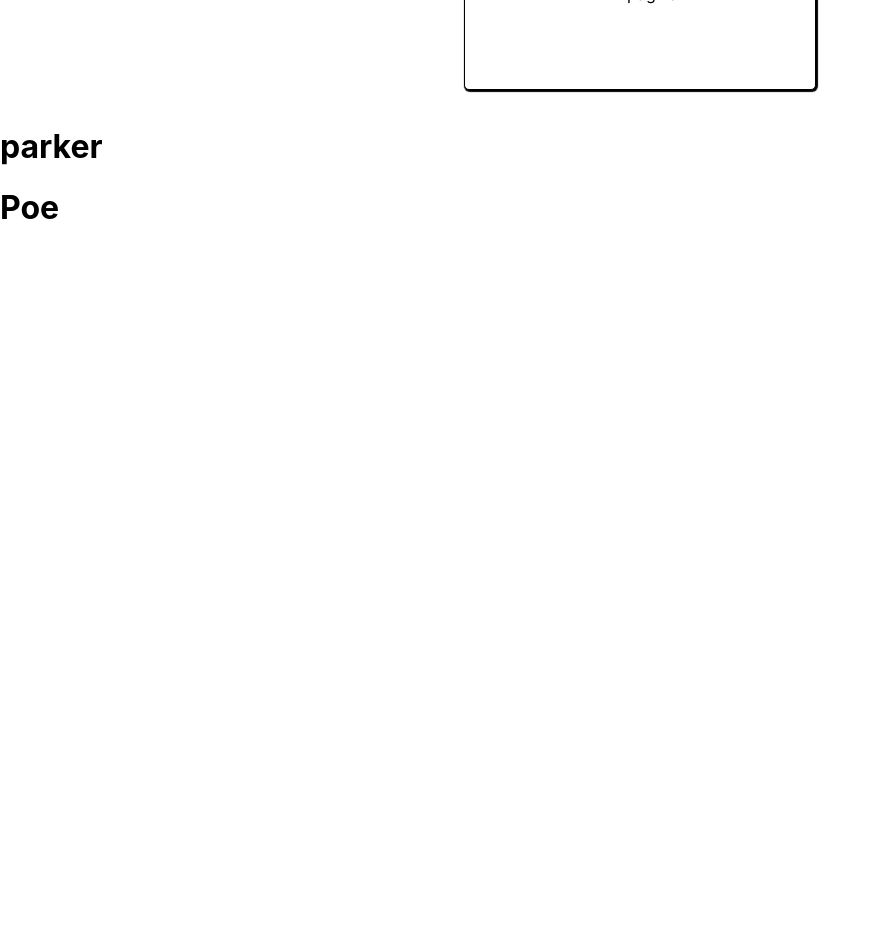
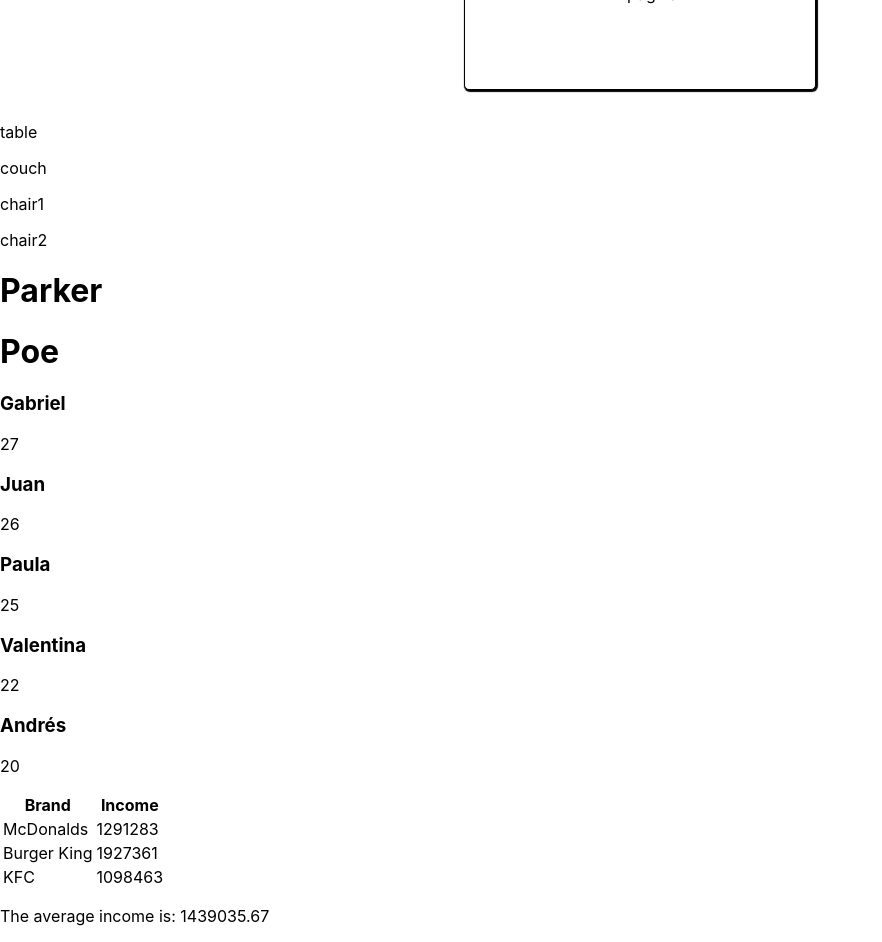
Before and after one commit to gabrielgolzman/austral-proyecto-2023, a React (Create React App) app: page / in a window 1280 px wide. Shown: the part 840-1782 px from the top of the page, without its empty margins (0-882 px from the left). Before the commit the page ends 1088 px from the top, so only its background shows below. Built offline with nearby package versions, Linux system fonts and the light colour scheme.

Commit message:
class 4 practice complete

```diff
--- a/src/App.js
+++ b/src/App.js
@@ -1,7 +1,10 @@
 import "./App.css";
 
 import Books from "./components/books/Books";
+import Family from "./components/family/Family";
 import Persons from "./components/persons/Persons";
+import Products from "./components/products/Products";
+import Table from "./components/table/Table";
 
 const App = () => {
   const books = [
@@ -30,13 +33,33 @@ const App = () => {
       pageCount: 352,
     },
   ];
-  const names = ["parker", "Simmons", "Lewis", "Poe"];
+  const products = ["table", "couch", "chair1", "chair2"];
+  const names = ["Parker", "Simmons", "Lewis", "Poe"];
+  const persons = [
+    { name: "Juan", age: 26 },
+    { name: "Gabriel", age: 27 },
+    { name: "Valentina", age: 22 },
+    { name: "Paula", age: 25 },
+    { name: "Andrés", age: 20 },
+  ];
+
+  const personsSorted = persons.sort((a, b) => b.age - a.age);
+
+  const netIncomes = [
+    { brand: "McDonalds", income: 1291283 },
+    { brand: "Burger King", income: 1927361 },
+    { brand: "KFC", income: 1098463 },
+  ];
+
   return (
     <div>
       <h1>Books Champion App!</h1>
       <p>¡Quiero leer libros!</p>
       <Books books={books} />
+      <Products products={products} />
       <Persons personsNames={names} />
+      <Family family={personsSorted} />
+      <Table netIncomes={netIncomes} />
     </div>
   );
 };
--- /dev/null
+++ b/src/components/family/Family.js
@@ -0,0 +1,11 @@
+import React from "react";
+import FamilyMember from "../familyMember/FamilyMember";
+
+const Family = ({ family }) => {
+  const familyMapped = family.map((person) => (
+    <FamilyMember name={person.name} age={person.age} />
+  ));
+  return <>{familyMapped}</>;
+};
+
+export default Family;
--- /dev/null
+++ b/src/components/familyMember/FamilyMember.js
@@ -0,0 +1,12 @@
+import React from "react";
+
+const FamilyMember = ({ name, age }) => {
+  return (
+    <>
+      <h3>{name}</h3>
+      <p>{age}</p>
+    </>
+  );
+};
+
+export default FamilyMember;
--- /dev/null
+++ b/src/components/product/Product.js
@@ -0,0 +1,7 @@
+import React from "react";
+
+const Product = ({ name }) => {
+  return <p>{name}</p>;
+};
+
+export default Product;
--- /dev/null
+++ b/src/components/products/Products.js
@@ -0,0 +1,10 @@
+import React from "react";
+
+import Product from "../product/Product";
+
+const Products = ({ products }) => {
+  const productsMapped = products.map((product) => <Product name={product} />);
+  return <>{productsMapped}</>;
+};
+
+export default Products;
--- /dev/null
+++ b/src/components/table/Table.js
@@ -0,0 +1,33 @@
+import React from "react";
+
+const Table = ({ netIncomes }) => {
+  const tableRows = netIncomes.map((nIncome) => (
+    <tr>
+      <td>{nIncome.brand}</td>
+      <td>{nIncome.income}</td>
+    </tr>
+  ));
+
+  console.log(netIncomes);
+
+  const sumIncome = netIncomes
+    .map((i) => i.income)
+    .reduce((prev, acc) => {
+      return prev + acc;
+    }, 0);
+  const averageIncome = sumIncome / netIncomes.length;
+  return (
+    <>
+      <table>
+        <thead>
+          <th>Brand</th>
+          <th>Income</th>
+        </thead>
+        <tbody>{tableRows}</tbody>
+      </table>
+      <p>The average income is: {averageIncome.toFixed(2)}</p>
+    </>
+  );
+};
+
+export default Table;
```
